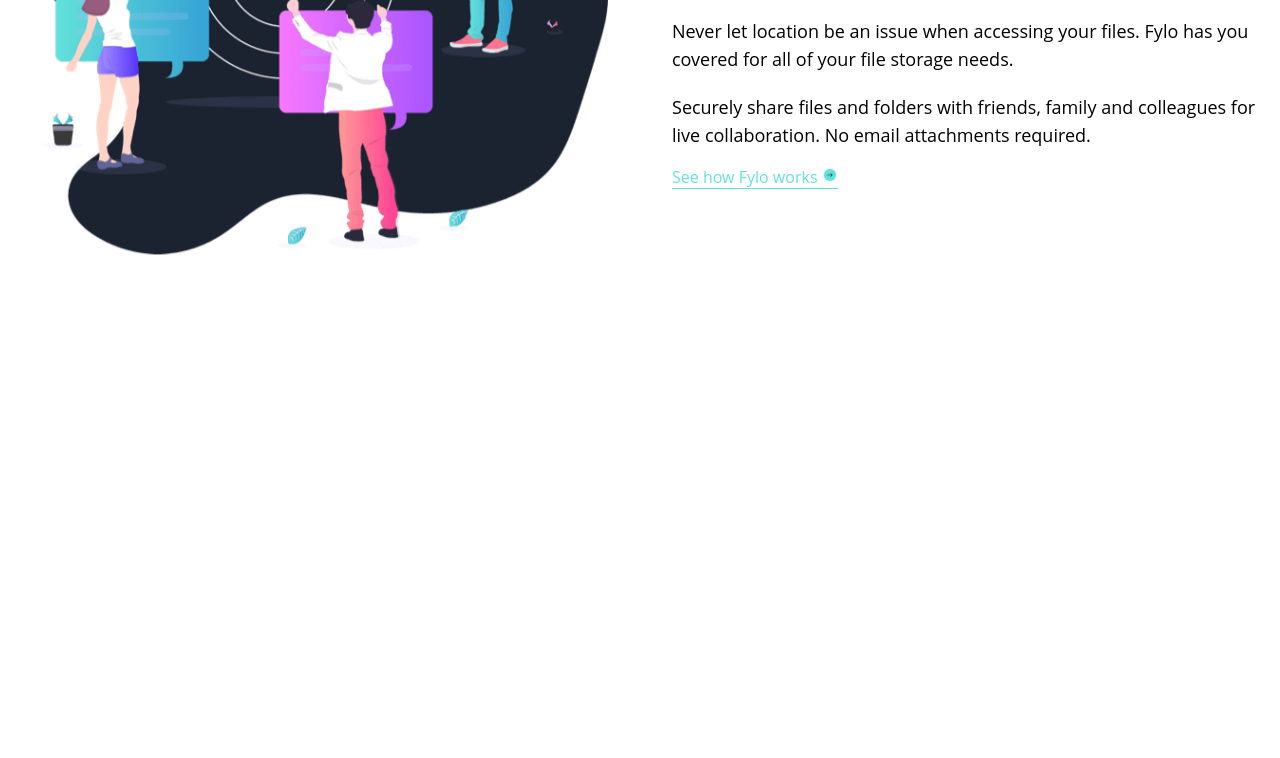
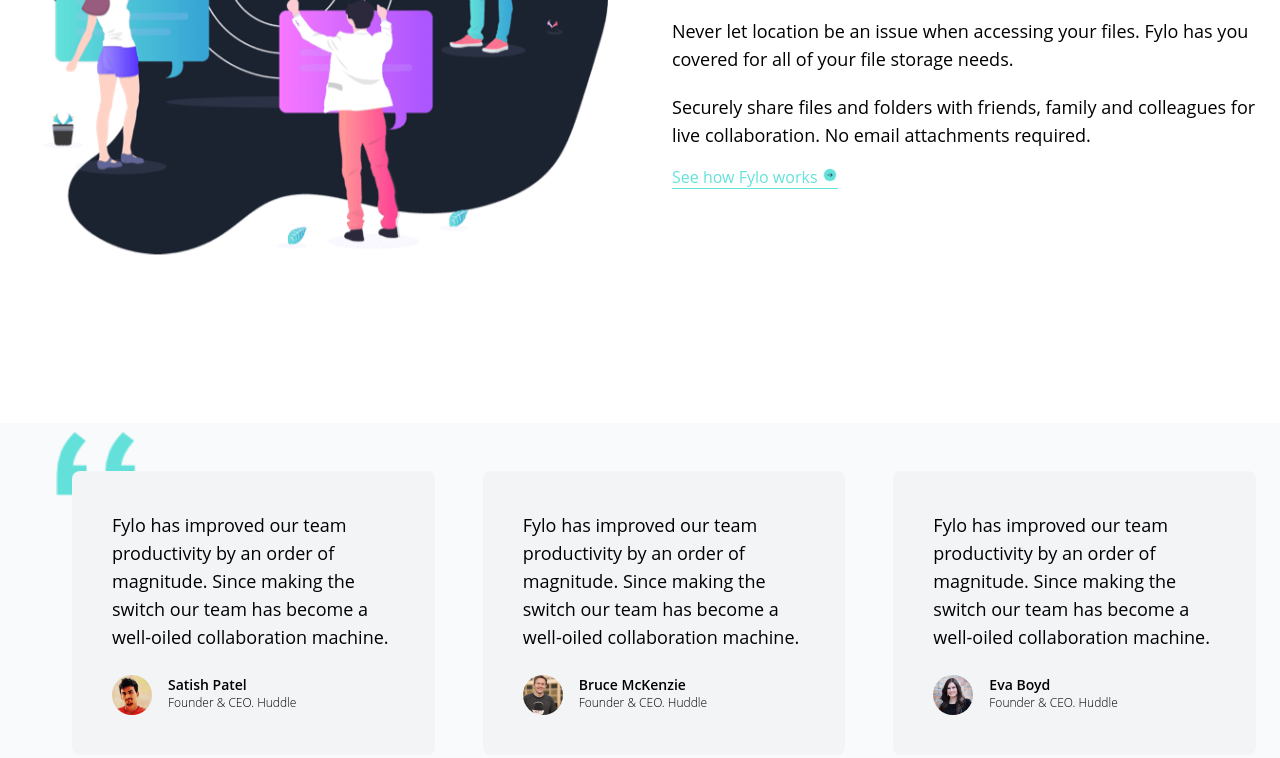
Before and after one commit to QS3H/Fylo-dark-theme-landing-page, a website: page index.html in a window 1280 px wide. Shown: the part 2333-3091 px from the top of the page. Before the commit the page ends 2756 px from the top, so only its background shows below. Drawn offline with Linux system fonts and the light colour scheme.

Commit message:
add testimonials section

```diff
--- a/index.html
+++ b/index.html
@@ -195,5 +195,82 @@
         </div>
       </div>
     </section>
+
+    <section id="testimonials-section" class="bg-gray-50 dark:bg-Navy900">
+      <div class="container mx-auto px-6 pt-12 pb-80 md:pb-96">
+        <div
+          class="relative flex flex-col w-full space-y-6 lg:flex-row lg:space-y-0 lg:space-x-12"
+        >
+          <img
+            src="images/bg-quotes.png"
+            alt=""
+            class="absolute left-2 -top-2 w-12 md:left-8 md:-top-10 md:w-20 z-0"
+          />
+
+          <div
+            class="relative z-10 flex flex-col p-10 space-y-6 rounded-lg bg-gray-100 dark:bg-Navy800 lg:w-1/3"
+          >
+            <p class="text-sm leading-5 md:text-lg">
+              Fylo has improved our team productivity by an order of magnitude.
+              Since making the switch our team has become a well-oiled
+              collaboration machine.
+            </p>
+            <div class="flex space-x-4">
+              <img
+                src="images/profile-1.jpg"
+                alt=""
+                class="w-10 h-10 rounded-full"
+              />
+              <div>
+                <h5 class="text-sm font-semibold">Satish Patel</h5>
+                <p class="text-xs font-extralight">Founder & CEO. Huddle</p>
+              </div>
+            </div>
+          </div>
+
+          <div
+            class="relative z-10 flex flex-col p-10 space-y-6 rounded-lg bg-gray-100 dark:bg-Navy800 lg:w-1/3"
+          >
+            <p class="text-sm leading-5 md:text-lg">
+              Fylo has improved our team productivity by an order of magnitude.
+              Since making the switch our team has become a well-oiled
+              collaboration machine.
+            </p>
+            <div class="flex space-x-4">
+              <img
+                src="images/profile-2.jpg"
+                alt=""
+                class="w-10 h-10 rounded-full"
+              />
+              <div>
+                <h5 class="text-sm font-semibold">Bruce McKenzie</h5>
+                <p class="text-xs font-extralight">Founder & CEO. Huddle</p>
+              </div>
+            </div>
+          </div>
+
+          <div
+            class="relative z-10 flex flex-col p-10 space-y-6 rounded-lg bg-gray-100 dark:bg-Navy800 lg:w-1/3"
+          >
+            <p class="text-sm leading-5 md:text-lg">
+              Fylo has improved our team productivity by an order of magnitude.
+              Since making the switch our team has become a well-oiled
+              collaboration machine.
+            </p>
+            <div class="flex space-x-4">
+              <img
+                src="images/profile-3.jpg"
+                alt=""
+                class="w-10 h-10 rounded-full"
+              />
+              <div>
+                <h5 class="text-sm font-semibold">Eva Boyd</h5>
+                <p class="text-xs font-extralight">Founder & CEO. Huddle</p>
+              </div>
+            </div>
+          </div>
+        </div>
+      </div>
+    </section>
   </body>
 </html>
```
Also changed, not shown: css/style.css.
